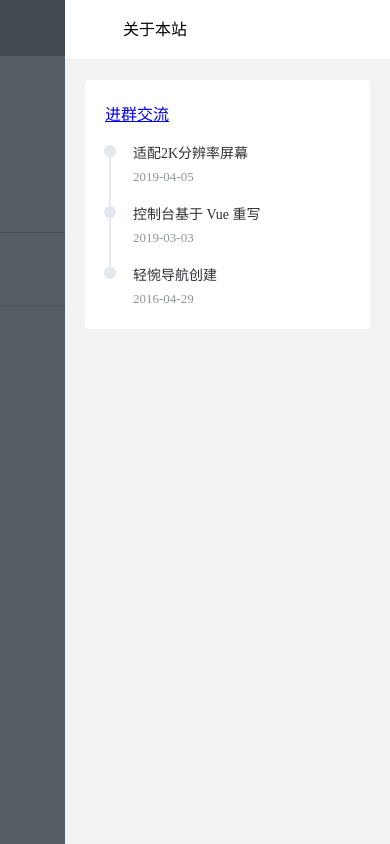
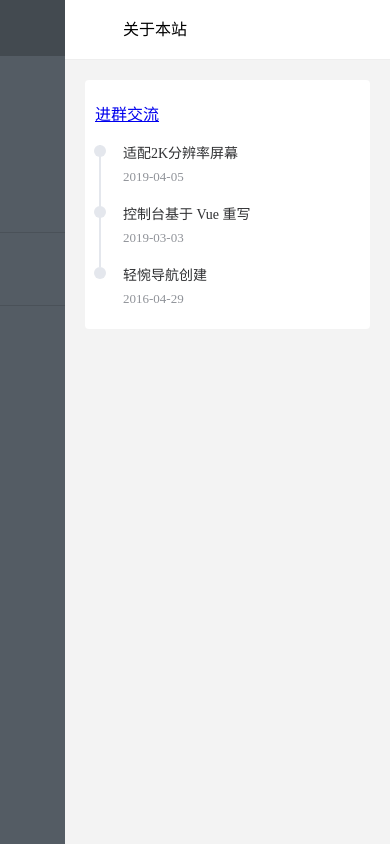
Before and after one commit to chainwon/chainwon-console-vue-v3, a Vue app: page /public/about in a window 390 px wide. Built offline with nearby package versions, Linux system fonts and the light colour scheme; no server answers; a small style sheet from the web is missing; what vue-infinite-scroll would draw is missing.

Commit message:
Update App.vue

```diff
--- a/src/App.vue
+++ b/src/App.vue
@@ -120,5 +120,9 @@ body {
   .chainwon-item {
     margin-bottom: 10px;
   }
+  .chainwon-box {
+    padding: 1px 10px;
+  }
+
 }
 </style>
```
